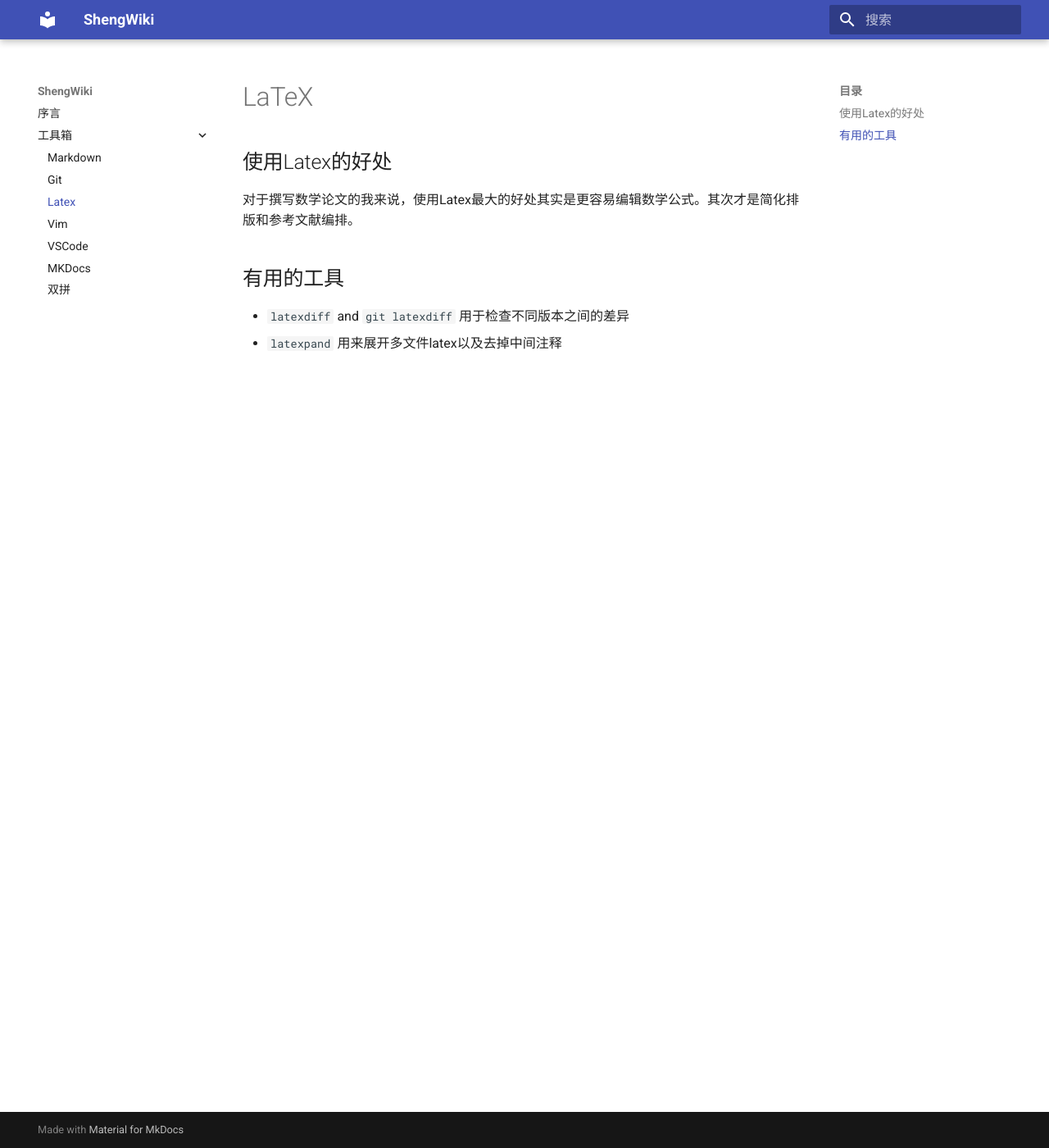
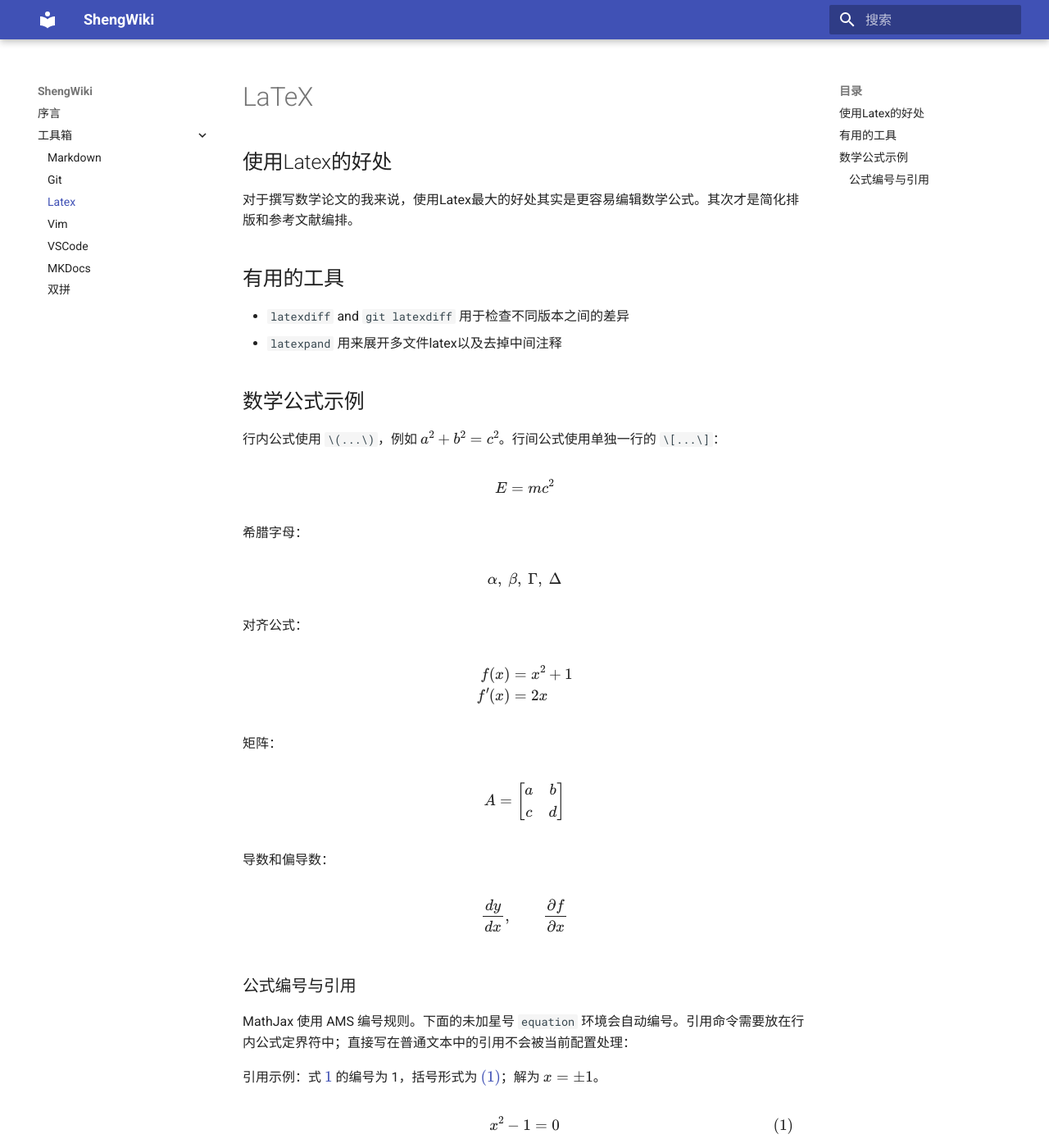
Before and after one commit to DislikePineapple/ShengWiki, an MkDocs documentation site: the page built from docs/data/Toolkits/Latex.md, in a window 1280 px wide and 1400 px high. Shown: the whole window at 82% size. Built offline with MkDocs 1.6.1 and Material for MkDocs 9.7.7, drawn with Linux system fonts in a browser that asks for light colours.

Commit message:
docs: enable MathJax mathematical rendering in ShengWiki

```diff
--- a/docs/data/Toolkits/Latex.md
+++ b/docs/data/Toolkits/Latex.md
@@ -8,3 +8,49 @@
 
 - `latexdiff` and `git latexdiff` 用于检查不同版本之间的差异
 - `latexpand` 用来展开多文件latex以及去掉中间注释
+
+## 数学公式示例
+
+行内公式使用 `\(...\)`，例如 \(a^2+b^2=c^2\)。行间公式使用单独一行的 `\[...\]`：
+
+\[
+E=mc^2
+\]
+
+希腊字母：
+
+\[
+\alpha,\ \beta,\ \Gamma,\ \Delta
+\]
+
+对齐公式：
+
+\[
+\begin{aligned}
+f(x) &= x^2 + 1 \\
+f'(x) &= 2x
+\end{aligned}
+\]
+
+矩阵：
+
+\[
+A = \begin{bmatrix} a & b \\ c & d \end{bmatrix}
+\]
+
+导数和偏导数：
+
+\[
+\frac{dy}{dx}, \qquad \frac{\partial f}{\partial x}
+\]
+
+### 公式编号与引用
+
+MathJax 使用 AMS 编号规则。下面的未加星号 `equation` 环境会自动编号。引用命令需要放在行内公式定界符中；直接写在普通文本中的引用不会被当前配置处理：
+
+引用示例：式 \(\ref{eq:quadratic}\) 的编号为 1，括号形式为 \(\eqref{eq:quadratic}\)；解为 \(x=\pm1\)。
+
+\begin{equation}
+x^2 - 1 = 0
+\label{eq:quadratic}
+\end{equation}
--- /dev/null
+++ b/docs/javascripts/mathjax.js
@@ -0,0 +1,26 @@
+window.MathJax = {
+  tex: {
+    inlineMath: [["\\(", "\\)"]],
+    displayMath: [["\\[", "\\]"]],
+    processEscapes: true,
+    processEnvironments: true,
+    processRefs: true,
+    tags: "ams"
+  },
+  options: {
+    ignoreHtmlClass: ".*|",
+    processHtmlClass: "arithmatex"
+  }
+};
+
+document$.subscribe(() => {
+  MathJax.startup.output.clearCache();
+  MathJax.typesetClear();
+  MathJax.texReset();
+  MathJax.typesetPromise();
+});
+
+component$.subscribe(({ ref }) => {
+  if (ref.classList.contains("md-annotation"))
+    MathJax.typesetPromise([ref]);
+});
--- a/mkdocs.yml
+++ b/mkdocs.yml
@@ -18,3 +18,11 @@ theme:
   palette:
     primary: dark blue
     accent: blue
+
+markdown_extensions:
+  - pymdownx.arithmatex:
+      generic: true
+
+extra_javascript:
+  - javascripts/mathjax.js
+  - https://unpkg.com/mathjax@3/es5/tex-mml-chtml.js
```
Also changed, not shown: AGENTS.md (+4 -6 lines), README.md (+5 -3 lines), TODO.md (+6 -0 lines).
